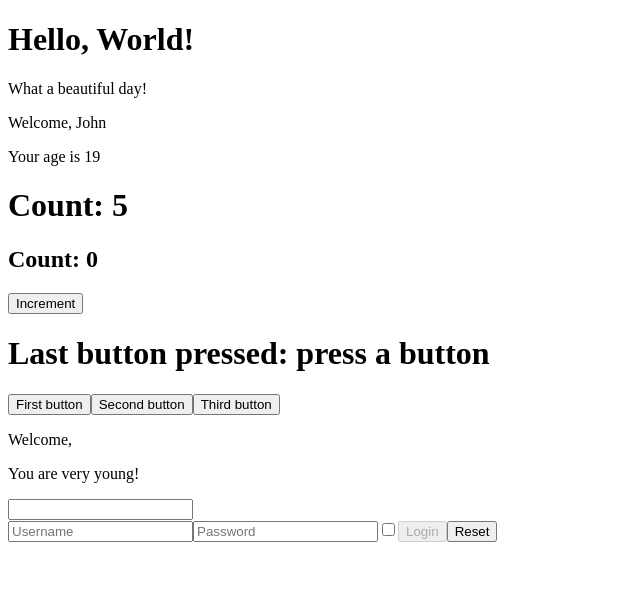
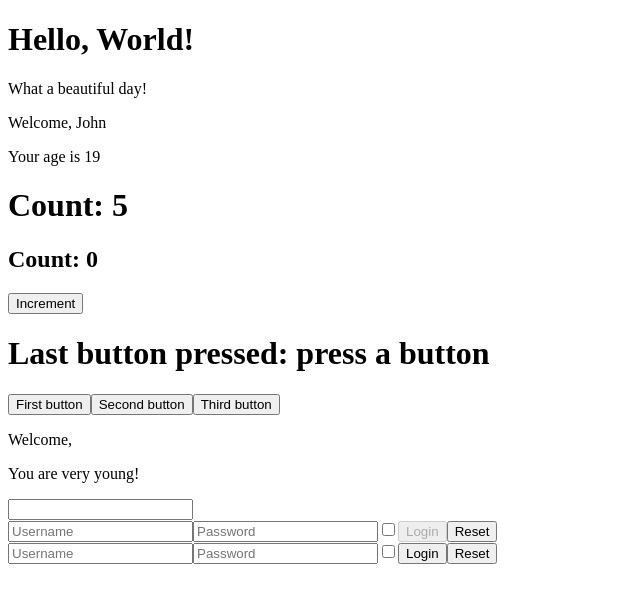
Before and after one commit to CristianRmb/react-exercises, a React (Create React App) app: page / in a window 1280 px wide. Shown: the top 602 px of the page, without its empty margins (0-640 px from the left). Built offline with nearby package versions, Linux system fonts and the light colour scheme.

Commit message:
es forms-05

```diff
--- a/src/App.js
+++ b/src/App.js
@@ -6,6 +6,7 @@ import { ClickCounter } from './ClickCounter';
 import { ClickTracker } from './ClickTracker';
 import { InteractiveWelcome } from './InteractiveWelcome';
 import { Login } from './Login';
+import { UncontrolledLogin } from './UncontrolledLogin';
 
 export class App extends React.Component {
   render() {
@@ -18,6 +19,7 @@ export class App extends React.Component {
         <ClickTracker />
         <InteractiveWelcome />
         <Login />
+        <UncontrolledLogin />
       </div>
     );
   }
--- /dev/null
+++ b/src/UncontrolledLogin.js
@@ -0,0 +1,34 @@
+import React from 'react';
+
+/* Implement an UncontrolledLogin component that implements all the operations
+of the Login component, but does so using uncontrolled components. */
+
+export class UncontrolledLogin extends React.Component {
+  handleLogin = (event) => {
+    event.preventDefault();
+
+    const username = event.target.elements.username.value;
+    const password = event.target.elements.password.value;
+    const remember = event.target.elements.remember.checked;
+
+    this.setState({
+      username: username,
+      password: password,
+      remember: remember,
+    });
+  };
+
+  render() {
+    return (
+      <div>
+        <form onSubmit={this.handleLogin}>
+          <input placeholder='Username' name='username' />
+          <input placeholder='Password' name='password' type='password' />
+          <input name='remember' type='checkbox' />
+          <button type='submit'>Login</button>
+          <button type='reset'>Reset</button>
+        </form>
+      </div>
+    );
+  }
+}
```
